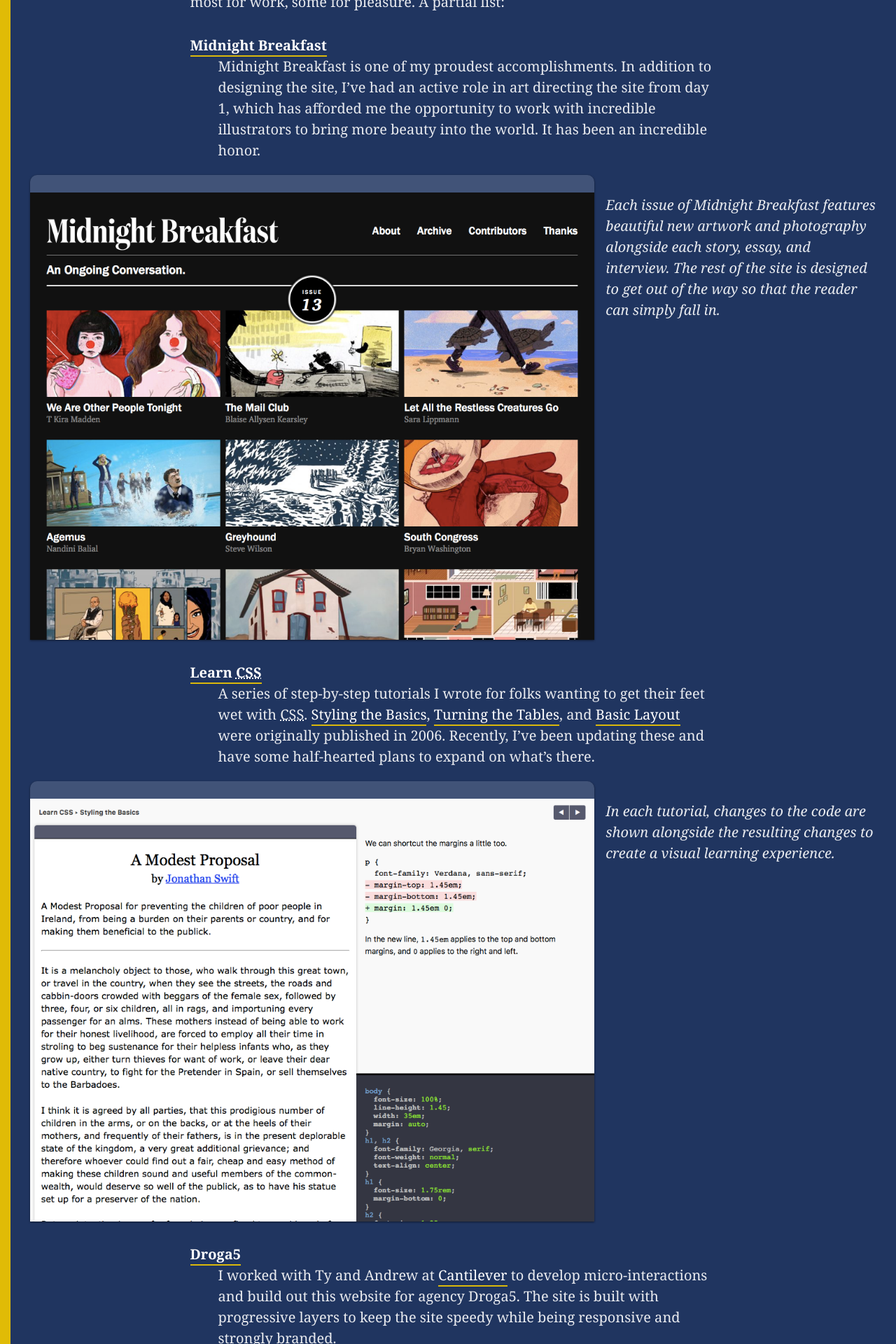
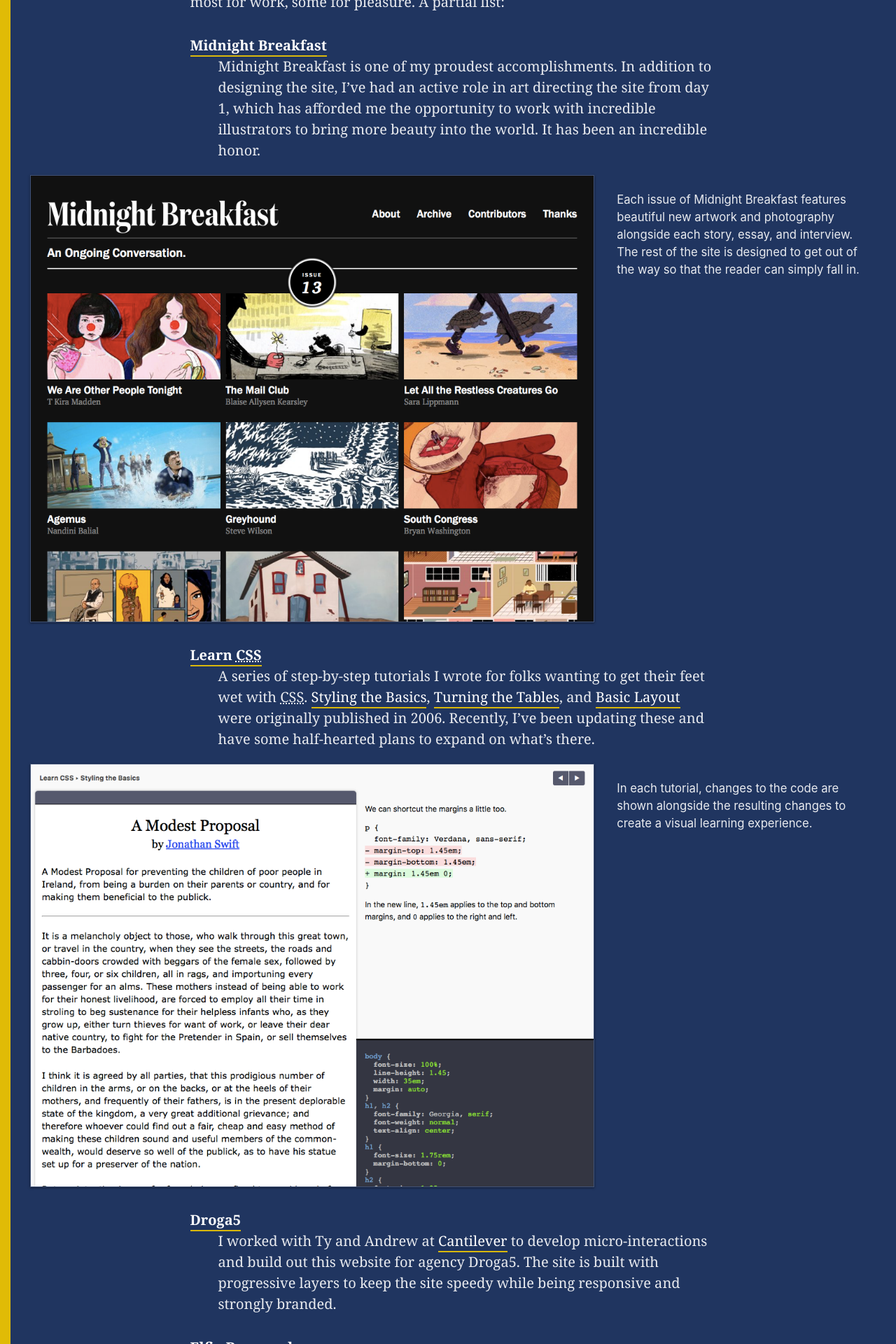
Before and after one commit to nevanscott/nevanscott.github.io, a Jekyll site: the page built from projects.md, in a window 1280 px wide. Shown: the part 802-2722 px from the top of the page at 70% size. Built offline with Jekyll 4.4.1, drawn with Linux system fonts in a browser that asks for light colours.

Commit message:
more abstract screenshot presentation design

```diff
--- a/_includes/main.scss
+++ b/_includes/main.scss
@@ -91,9 +91,8 @@ figure {
   margin: 0 0 1.25em;
   padding: 0;
   &.screenshot .browser {
-    border-top: 1.25em solid rgba(0,0,0,.25);
-    border-radius: .5em .5em 0 0;
-    box-shadow: 0 1px 3px rgba(0,0,0,.25);
+    border: 1px solid rgba(0,0,0,.2);
+    box-shadow: .5em -.5em 0 rgba(0,0,0,.1);
     img {
       display: block;
     }
@@ -101,12 +100,13 @@ figure {
       border-color: rgba(255,255,255,.15);
       box-shadow: 0 1px 3px rgba(0,0,0,.5);
     }
+    @media #{$ssl} {
+      box-shadow: .5em .5em 0 rgba(0,0,0,.1);
+    }
   }
   figcaption {
-    font-style: italic;
-    em {
-      font-style: normal;
-    }
+    font-family: $ff-sans;
+    font-size: smaller;
   }
   @media #{$ssl} {
     margin-right: 33.33333%;
@@ -115,7 +115,7 @@ figure {
       position: absolute;
       right: -50%;
       top: 1.4em;
-      width: 48%;
+      width: 46%;
     }
   }
 }
--- a/projects.md
+++ b/projects.md
@@ -23,7 +23,7 @@ I've had the pleasure of bringing to life and evolving several web projects, mos
 <figure class="screenshot">
   <div class="browser">
     <img src="/img/mb_m.png"
-      srcset="/img/mb.png 1024w, /img/mb_m.jpg 640w"
+      srcset="/img/mb.png 1024w, /img/mb_m.png 640w"
       alt="Midnight Breakfast Screenshot">
   </div>
   <figcaption>
@@ -38,7 +38,7 @@ I've had the pleasure of bringing to life and evolving several web projects, mos
 <figure class="screenshot">
   <div class="browser">
     <img src="/img/learncss_m.png"
-      srcset="/img/learncss.png 1024w, /img/learncss_m.jpg 640w"
+      srcset="/img/learncss.png 1024w, /img/learncss_m.png 640w"
       alt="Learn CSS Screenshot">
   </div>
   <figcaption>
```
Also changed, not shown: other parts of projects.md (+1 -1 lines).
